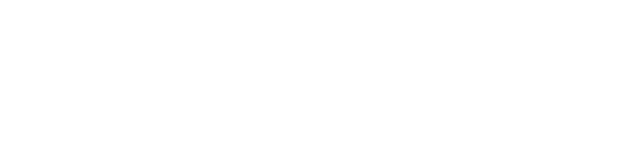
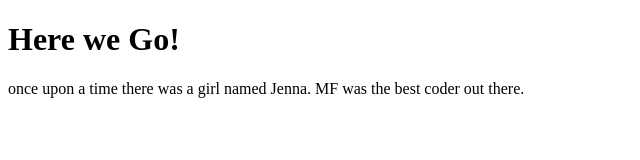
Before and after one commit to JennaKvasnovsky/HTML_WEBSITE, a plain HTML site: page INDEX.html in a window 1280 px wide. Shown: the whole page, without its empty margins (0-640 px from the left). Drawn offline with Linux system fonts and the light colour scheme.

Commit message:
Update INDEX.html

```diff
--- a/INDEX.html
+++ b/INDEX.html
@@ -4,6 +4,7 @@
     <title>My First Web Page</title>
 </head>
 <body>
-    <!-- Your content goes here -->
+    <h1>Here we Go!</h1>
+    <p>once upon a time there was a girl named Jenna. MF was the best coder out there. </p>
 </body>
 </html>
```
